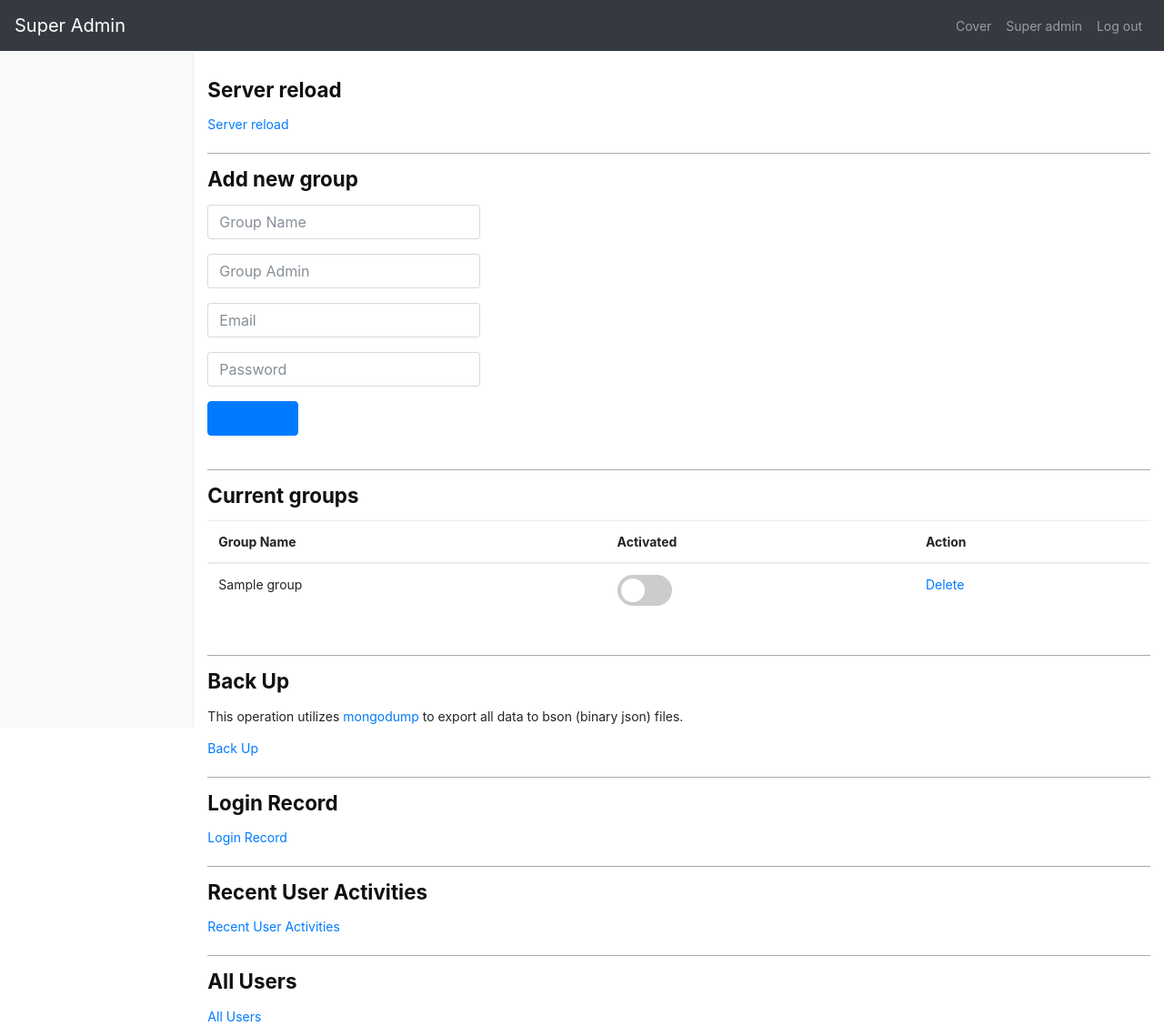
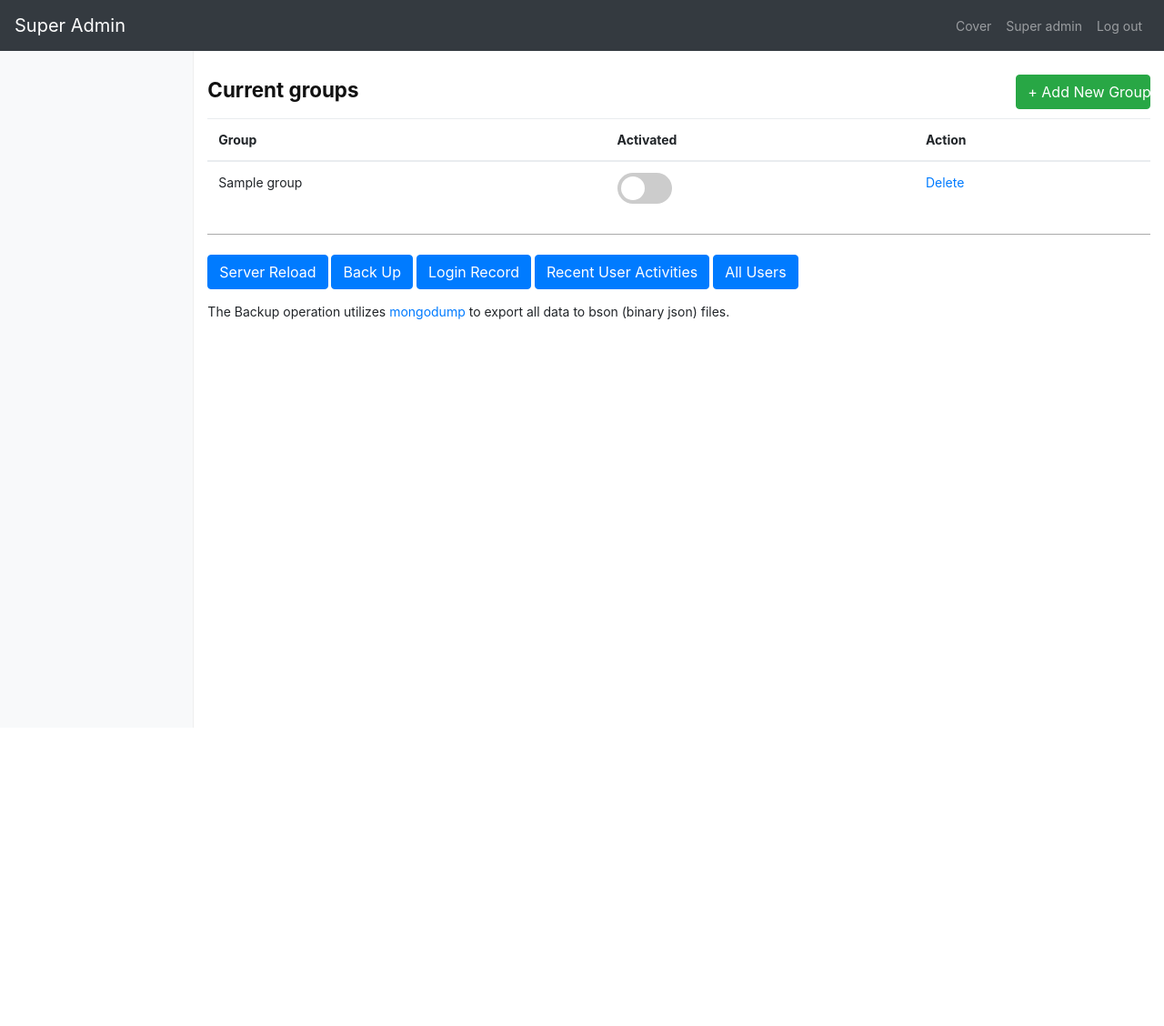
Before and after one commit to smartalecH/Project-Wiki, a Python web app: template app/templates/admin/wiki_super_admin.html in a window 1280 px wide. Shown: the whole page at 91% size. After the commit the page ends 800 px from the top, so only its background shows below. Run offline with Jinja, Linux system fonts and the light colour scheme; the template is opened without the code that fills it: most values are stand-ins (such as "Sample title", 1, 10 or a date in 2020); form fields are guessed from the names that the template uses; some libraries are stand-ins or nearby versions.

Commit message:
clean up super admin page

```diff
--- a/app/static/css/admin.css
+++ b/app/static/css/admin.css
@@ -5,7 +5,7 @@
 
 /*a:not(.page-link){ color: #0078ff; }*/
 .sidebar a:visited, #markdown-content a:visited:not(.btn){ color: #993399; }
-.sidebar a:hover, #markdown-content a:hover{ color: #06e; }
+.sidebar a:hover:not(.btn), #markdown-content a:hover:not(.btn){ color: #06e; }
 .sidebar a:active, #markdown-content a:active{ color:#faa700; }
 .sidebar a:focus, #markdown-content a:focus{ outline: thin dotted; }
 .sidebar a:hover, .sidebar a:active, #markdown-content a:hover, #markdown-content a:active{ outline: 0; }
--- a/app/static/css/md.css
+++ b/app/static/css/md.css
@@ -5,7 +5,7 @@
 
 /*a:not(.page-link){ color: #0078ff; }*/
 .sidebar a:visited, #markdown-content a:visited:not(.btn){ color: #993399; }
-.sidebar a:hover, #markdown-content a:hover{ color: #06e; }
+.sidebar a:hover:not(.btn), #markdown-content a:hover:not(.btn){ color: #06e; }
 .sidebar a:active, #markdown-content a:active{ color:#faa700; }
 .sidebar a:focus, #markdown-content a:focus{ outline: thin dotted; }
 .sidebar a:hover, .sidebar a:active, #markdown-content a:hover, #markdown-content a:active{ outline: 0; }
--- a/app/templates/admin/wiki_super_admin.html
+++ b/app/templates/admin/wiki_super_admin.html
@@ -21,14 +21,19 @@
     {% endif %}
 {% endwith %}
 
-<h2>Server reload</h2>
+<div class="row justify-content-between">
+    <div class="col-4">
+        <h2>Current groups</h2>
+    </div>
+    <div class="col-2">
+        <button type="button" style="margin:10px 0" class="btn btn-success btn-block" data-toggle="collapse" data-target="#add-group" aria-expanded="false" aria-controls="add-group">
+            + Add New Group
+        </button>
+    </div>
+</div>
 
-<a href="{{ url_for('admin.wiki_server_reload') }}">Server reload</a>
-
-<br><br><hr>
-
-<h2>Add new group</h2>
-
+<div class="collapse" id="add-group" style="margin-bottom: 14px">
+    <div class="card card-body">
         <form class="form-add-group" method="POST">
             {{ form.hidden_tag() }}
 
@@ -54,20 +59,18 @@
                 <div class="form-group">
                 {{ form.password(class="form-control", placeholder="Password") }}
                 </div>
-        <div class="form-group">
-        {{ form.add(class="btn btn-primary col-4") }}
+                <div class="form-group" style="margin-bottom: 0">
+                {{ form.add(class="btn btn-primary col-12") }}
                 </div>
             </div>
         </form>
-
-<br><hr>
-
-<h2>Current groups</h2>
+    </div>
+</div>
 
 <table id="current-groups" class="table table-left">
     <thead>
         <tr>
-            <th>Group Name</th>
+            <th>Group</th>
             <th>Activated</th>
             <th>Action</th>
         </tr>
@@ -98,31 +101,16 @@
     </tbody>
 </table>
 
-<br><hr>
+<hr><br>
 
-<h2>Back Up</h2>
+<a href="{{ url_for('admin.wiki_server_reload') }}" class="btn btn-primary" role="button" aria-pressed="true">Server Reload</a>
+<a href="{{ url_for('admin.wiki_backup') }}" class="btn btn-primary" role="button" aria-pressed="true">Back Up</a>
+<a href="{{ url_for('admin.wiki_show_login_record') }}" class="btn btn-primary" role="button" aria-pressed="true">Login Record</a>
+<a href="{{ url_for('admin.wiki_recent_user_activities') }}" class="btn btn-primary" role="button" aria-pressed="true">Recent User Activities</a>
+<a href="{{ url_for('admin.wiki_all_users') }}" class="btn btn-primary" role="button" aria-pressed="true">All Users</a>
 
-<p>This operation utilizes <a href="https://docs.mongodb.com/manual/reference/program/mongodump/">mongodump</a> to export all data to bson (binary json) files.</p>
+<p>The Backup operation utilizes <a href="https://docs.mongodb.com/manual/reference/program/mongodump/">mongodump</a> to export all data to bson (binary json) files.</p>
 
-<a href="{{ url_for('admin.wiki_backup') }}">Back Up</a>
-
-<br><br><hr>
-
-<h2>Login Record</h2>
-
-<a href="{{ url_for('admin.wiki_show_login_record') }}">Login Record</a>
-
-<br><br><hr>
-
-<h2>Recent User Activities</h2>
-
-<a href="{{ url_for('admin.wiki_recent_user_activities') }}">Recent User Activities</a>
-
-<br><br><hr>
-
-<h2>All Users</h2>
-
-<a href="{{ url_for('admin.wiki_all_users') }}">All Users</a>
 
 <script type="text/javascript">
     var elems = document.getElementsByClassName('delete-db');
```
Lines whose indentation alone changed are shown as unchanged.
